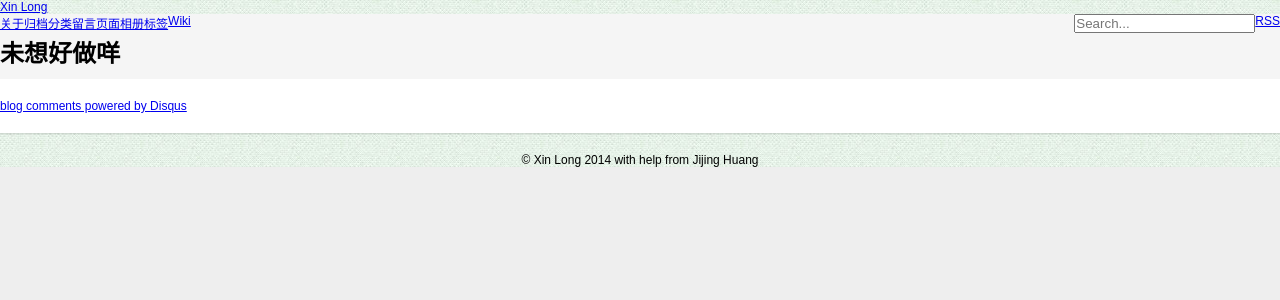
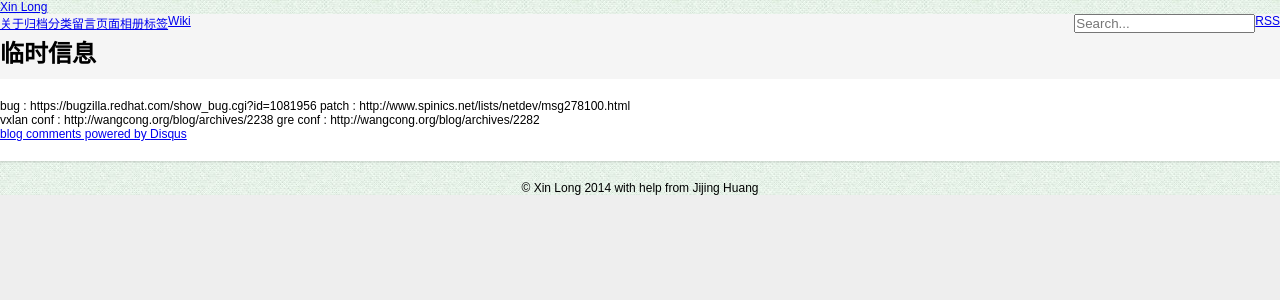
Before and after one commit to fengpsky/lxin.github.io, a Jekyll site: the page built from pages/page1.md, in a window 1280 px wide. Shown: the top 300 px of the page. Built offline with Jekyll 4.4.1, drawn with Linux system fonts in a browser that asks for light colours; comment, search, counter and statistics services are not loaded.

Commit message:
some change

```diff
--- a/pages/page1.md
+++ b/pages/page1.md
@@ -1,7 +1,13 @@
 ---
 layout: page
-title: "未想好做咩"
+title: "临时信息"
 ---
 {% include JB/setup %}
 
+bug   : https://bugzilla.redhat.com/show_bug.cgi?id=1081956
+patch : http://www.spinics.net/lists/netdev/msg278100.html
+
+vxlan conf : http://wangcong.org/blog/archives/2238
+gre   conf : http://wangcong.org/blog/archives/2282
+
 {% include JB/comments %}
```
Also changed, not shown: _posts/2014-04-05-vxlan-implementation.md (+2 -1 lines), _posts/2014-04-07-linux-kernel-code-design-style.md (added, +25 -0 lines), 1 other file.
